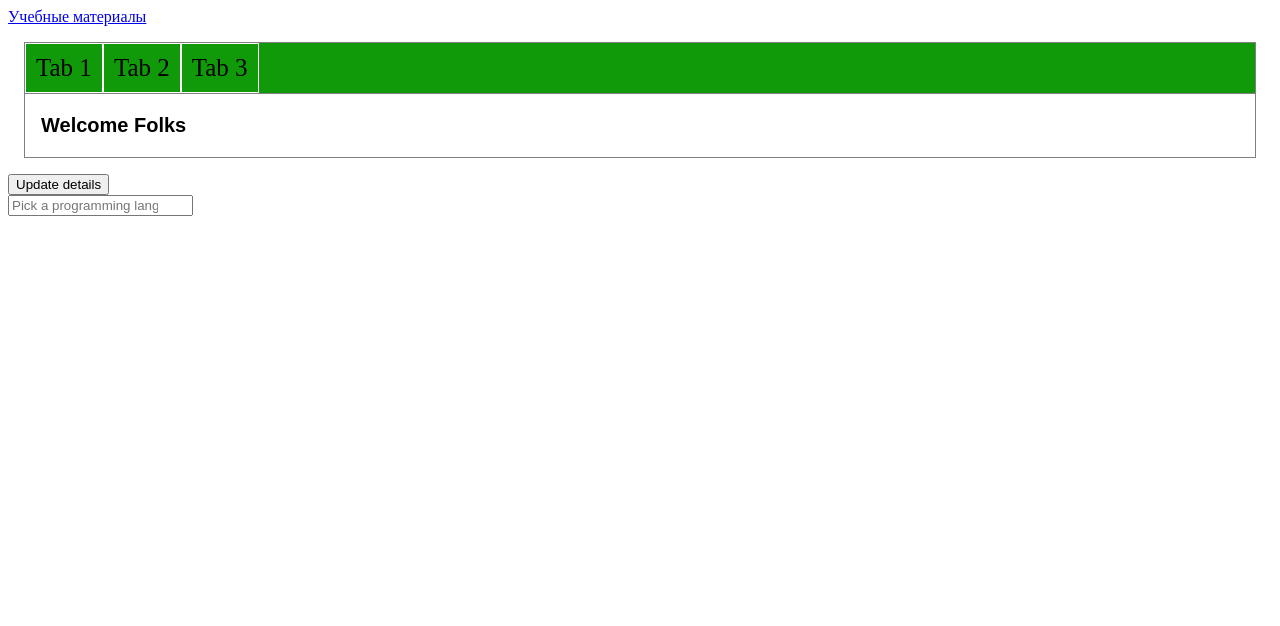
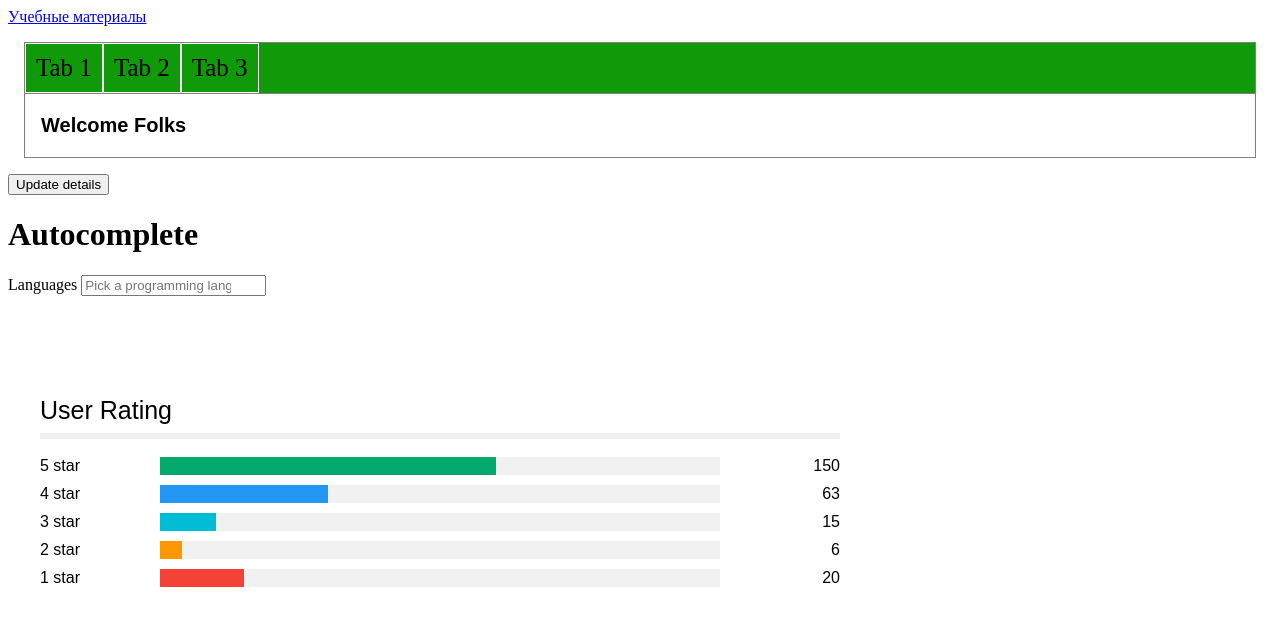
Before and after one commit to Rossov13/projectNeal13, a website built with Vite: page index.html in a window 1280 px wide. Built offline with nearby package versions, Linux system fonts and the light colour scheme.

Commit message:
20.10.2023

```diff
--- a/index.html
+++ b/index.html
@@ -59,17 +59,11 @@
     <button id="updateDetails">Update details</button>
   </div>
 
-<!-- <h1>Autocomplete</h1>
+<h1>Autocomplete</h1>
 
-  <form autocomplete="off" action="/action_page.php">
-  <div class="autocomplete" style="width:300px">
-  <input id="myInput" type="text" name="myLanguage" placeholder="Language">
 
-</div>
-<input type="submit">
-</form> -->
-
-<input type="search" list="languages" placeholder="Pick a programming language..">
+<label class="wordNearInput" for="text">Languages</label>
+<input class="wordNearInput" type="search" list="languages" placeholder="Pick a programming language..">
 
 <datalist id="languages">
   <option value="PHP" />
@@ -82,6 +76,89 @@
   <option value="Erlang" />
 </datalist>
 
+<div class="userRating">
+
+<span class="heading">User Rating</span>
+<span class="star-stst checked"></span>
+<span class="star-stst checked"></span>
+<span class="star-stst checked"></span>
+<span class="star-stst checked"></span>
+<span class="star-stst checked"></span>
+<span class="star-stst"></span>
+<hr style="border: 3px solid #f1f1f1">
+
+
+<div class="row">
+  <div class="side">
+    <div>5 star</div>
+  </div>
+  <div class="middle">
+    <div class="bar-container">
+      <div class="bar-5"></div>
+    </div>
+  </div>
+    <div class="side right">
+      <div>150</div>
+    </div>
+
+
+  <div class="side">
+    <div>4 star</div>
+  </div>
+  <div class="middle">
+    <div class="bar-container">
+      <div class="bar-4"></div>
+    </div>
+  </div>
+  <div class="side right">
+    <div>63</div>
+  </div>
+
+
+  <div class="side">
+    <div>3 star</div>
+  </div>
+  <div class="middle">
+    <div class="bar-container">
+      <div class="bar-3"></div>
+    </div>
+  </div>
+  <div class="side right">
+    <div>15</div>
+  </div>
+
+
+  <div class="side">
+    <div>2 star</div>
+  </div>
+  <div class="middle">
+    <div class="bar-container">
+      <div class="bar-2"></div>
+    </div>
+  </div>
+  <div class="side right">
+    <div>6</div>
+  </div>
+
+
+  <div class="side">
+    <div>1 star</div>
+  </div>
+  <div class="middle">
+    <div class="bar-container">
+      <div class="bar-1"></div>
+    </div>
+  </div>
+  <div class="side right">
+    <div>20</div>
+  </div>
+
+</div>
+
+
+
+
+
     <div id="app"></div>
     <script type="module" src="/src/main.ts"></script>
   </body>
--- a/src/main.ts
+++ b/src/main.ts
@@ -65,3 +65,4 @@ updateButton.addEventListener("click", () => {
 // return.value = "favDialog"
 
 // 3. Text field with autocomplete.
+// 4. User rating score card
--- a/src/style.css
+++ b/src/style.css
@@ -40,3 +40,63 @@
     cursor: pointer;
     color: black;
 }
+
+.userRating {
+    position: relative;
+    font-family: Arial;
+    margin: 0 auto;
+    max-width: 800px;
+    padding-right: 400px;
+    padding-top: 100px;
+
+}
+
+.heading {
+    font-size: 25px;
+    margin-right: 25px;
+}
+
+.fa {
+    font-size: 25px;
+}
+
+.checked {
+    color: orange;
+}
+
+.side {
+    float: left;
+    width: 15%;
+    margin-top: 10px;
+}
+
+.middle {
+    margin-top: 10px;
+    float: left;
+    width: 70%;
+}
+
+.right {
+    text-align: right;
+  }
+
+  .row:after {
+    content: "";
+    display: table;
+    clear: both;
+  }
+
+
+  .bar-container {
+    width: 100%;
+    background-color: #f1f1f1;
+    text-align: center;
+    color: white;
+  }
+
+
+  .bar-5 {width: 60%; height: 18px; background-color: #04AA6D;}
+  .bar-4 {width: 30%; height: 18px; background-color: #2196F3;}
+  .bar-3 {width: 10%; height: 18px; background-color: #00bcd4;}
+  .bar-2 {width: 4%; height: 18px; background-color: #ff9800;}
+  .bar-1 {width: 15%; height: 18px; background-color: #f44336;}
```
